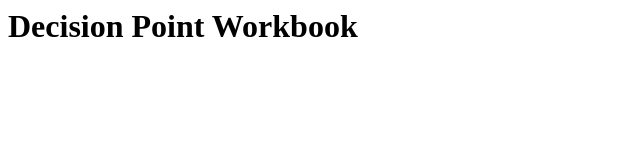
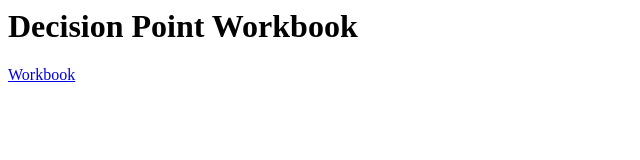
Before and after one commit to LearningRecource/DecisionPoint, a plain HTML site: page index.html in a window 1280 px wide. Shown: the full height of the page, 0-640 px from the left. Drawn offline with Linux system fonts and the light colour scheme.

Commit message:
Update index.html

```diff
--- a/index.html
+++ b/index.html
@@ -1,2 +1,2 @@
 <h1>Decision Point Workbook</h1>
-<a href="https://s3.amazonaws.com/decision-point/workbook/WB-spreads.pdf>Workbook</a>
+<a href="https://s3.amazonaws.com/decision-point/workbook/WB-spreads.pdf">Workbook</a>
```
